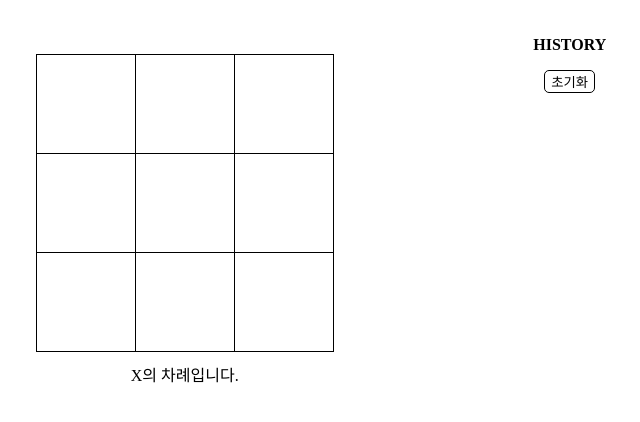
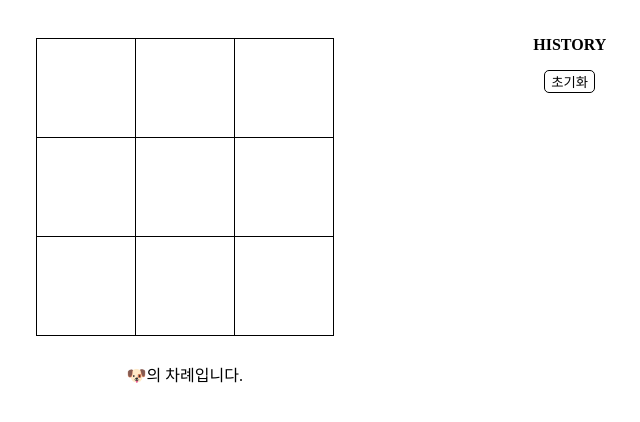
Before and after one commit to bellori729/Tic-Tac-Toe, a React (Vite) app: page / in a window 1280 px wide. Shown: the top 422 px of the page, without its empty margins (247-887 px from the left). Built offline with nearby package versions, Linux system fonts and the light colour scheme; a web font is replaced by a local one.

Commit message:
O, X 이모티콘으로 변경

```diff
--- a/src/components/Board/Board.jsx
+++ b/src/components/Board/Board.jsx
@@ -32,9 +32,9 @@ const Board = ({ xIsNext, squares, onPlay }) => {
     }
     const nextSquares = squares.slice();
     if (xIsNext) {
-      nextSquares[i] = "X";
+      nextSquares[i] = "🐶";
     } else {
-      nextSquares[i] = "O";
+      nextSquares[i] = "🐱";
     }
 
     onPlay(nextSquares);
@@ -45,7 +45,7 @@ const Board = ({ xIsNext, squares, onPlay }) => {
   if (winner) {
     status = `${winner}가 이겼습니다!`;
   } else {
-    status = `${xIsNext ? "X" : "O"}의 차례입니다.`;
+    status = `${xIsNext ? "🐶" : "🐱"}의 차례입니다.`;
   }
 
   return (
@@ -65,7 +65,9 @@ const Board = ({ xIsNext, squares, onPlay }) => {
         <Square value={squares[7]} onSquareClick={() => handleClick(7)} />
         <Square value={squares[8]} onSquareClick={() => handleClick(8)} />
       </div>
-      <div className="status">{status}</div>
+      <div className="status">
+        <p>{status}</p>
+      </div>
     </div>
   );
 };
```
